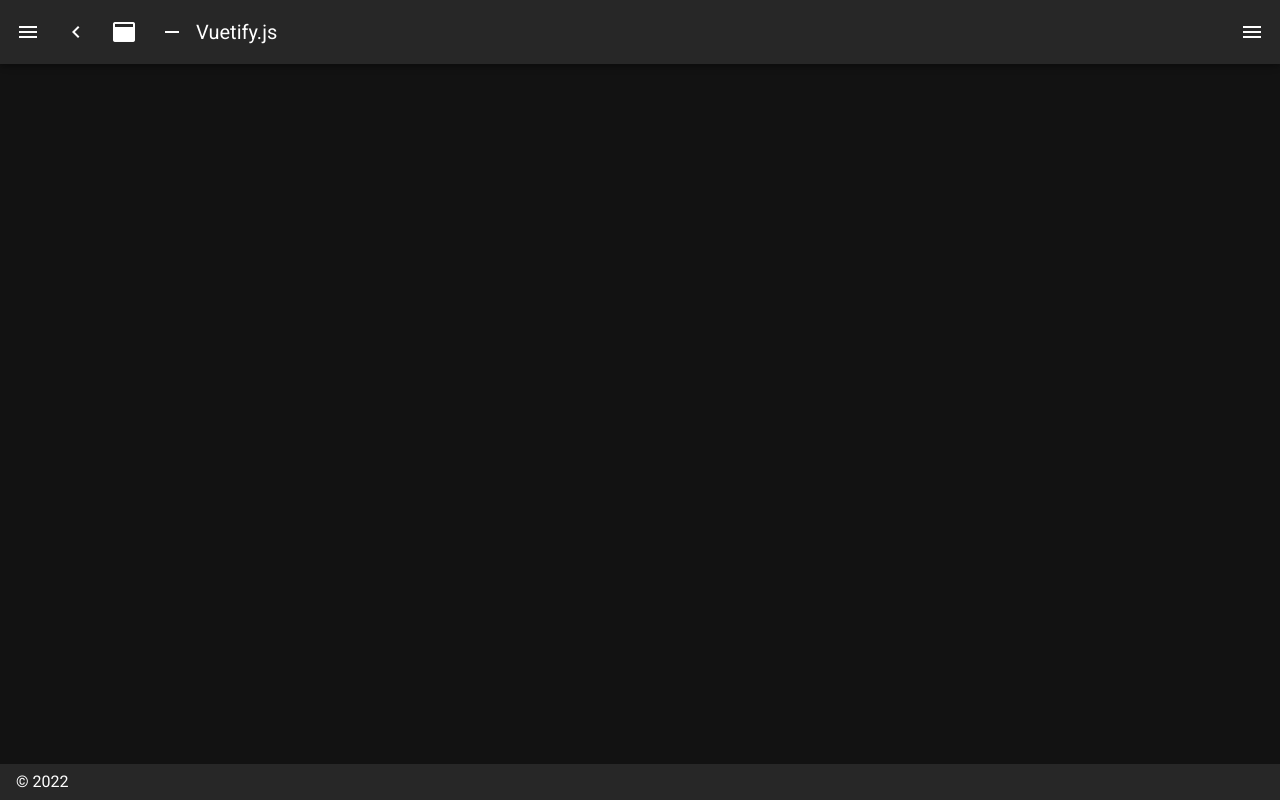
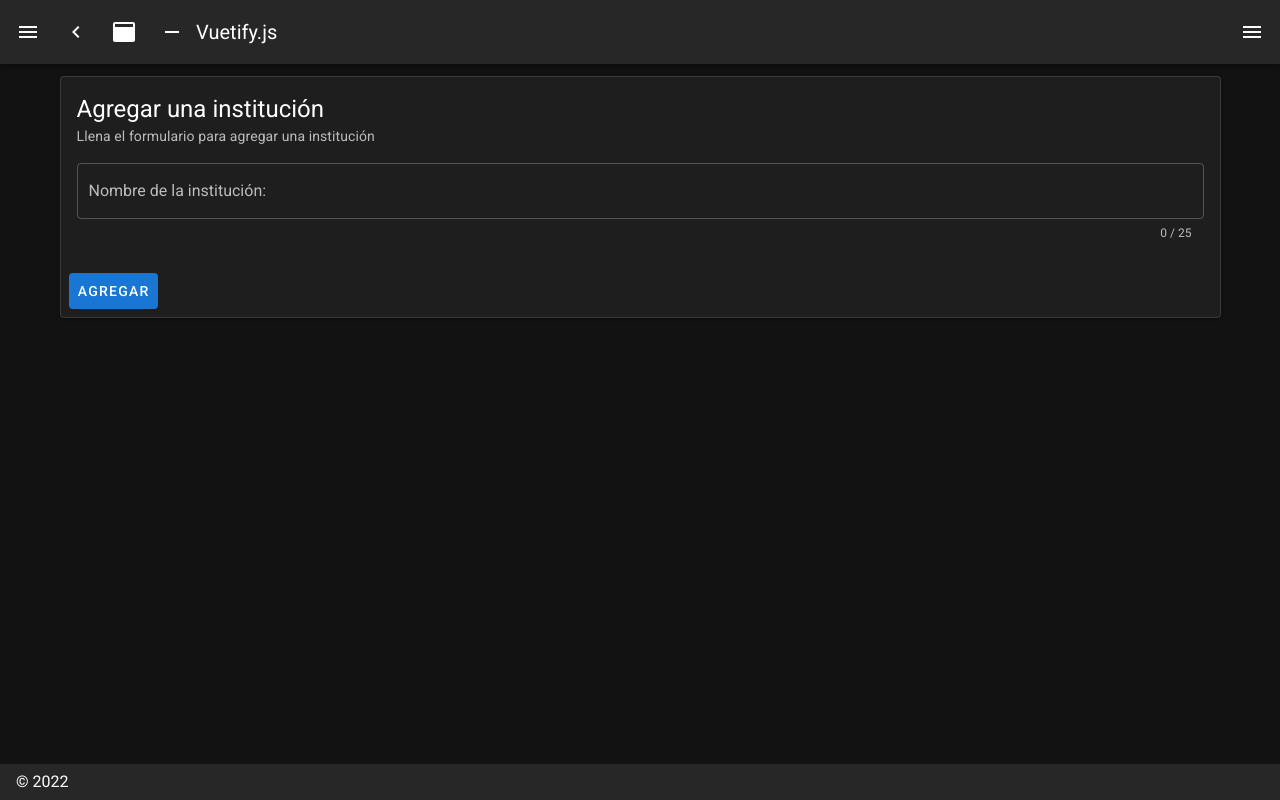
Before and after one commit to turskein/Taller1TBD_grupo7, a Nuxt app in the folder voluntariado-fe-TBD/: page /post in a window 1280 px wide. Before the commit this address had no page. Built offline with nearby package versions, Linux system fonts and the light colour scheme.

Commit message:
Post view

```diff
--- /dev/null
+++ b/voluntariado-fe-TBD/pages/post.vue
@@ -0,0 +1,54 @@
+<template>
+    <v-card
+        class="mx-auto"
+        elevation="2"
+        outlined
+    >
+        <v-card-title class="text-h5">
+            Agregar una institución
+        </v-card-title>
+        <v-card-subtitle>
+            Llena el formulario para agregar una institución
+        </v-card-subtitle>
+        <v-card-text>
+            <v-text-field
+                v-model="form.name"
+                label="Nombre de la institución:"
+                outlined
+                :counter="25"
+            />
+        </v-card-text>
+        <v-card-actions>
+            <v-btn
+                color="primary"
+                depressed
+                v-on:click="postInstitution()"
+            >
+                Agregar
+            </v-btn>
+        </v-card-actions>
+    </v-card>
+</template>
+
+<script>
+export default {
+    data() {
+        return {
+            form: {
+                name: ''
+            }
+        }
+    },
+    methods: {
+        postInstitution() {
+            this.$axios.post("http://localhost:8081/institutions", {"institution": this.form.name})
+            .then(response => {
+                console.log(this.form.name)
+            })
+            .catch(error => {
+                console.log(error)
+            })
+        }
+    }
+}
+</script>
--- a/voluntariado-fe-TBD/pages/put.vue
+++ b/voluntariado-fe-TBD/pages/put.vue
@@ -7,7 +7,7 @@
 
           <v-text-field
         v-model="name"
-        :counter="10"
+        :counter="25"
         label="Institucion"
         required
        ></v-text-field>
```
Also changed, not shown: voluntariado-fe-TBD/pages/get.vue (+1 -11 lines).
